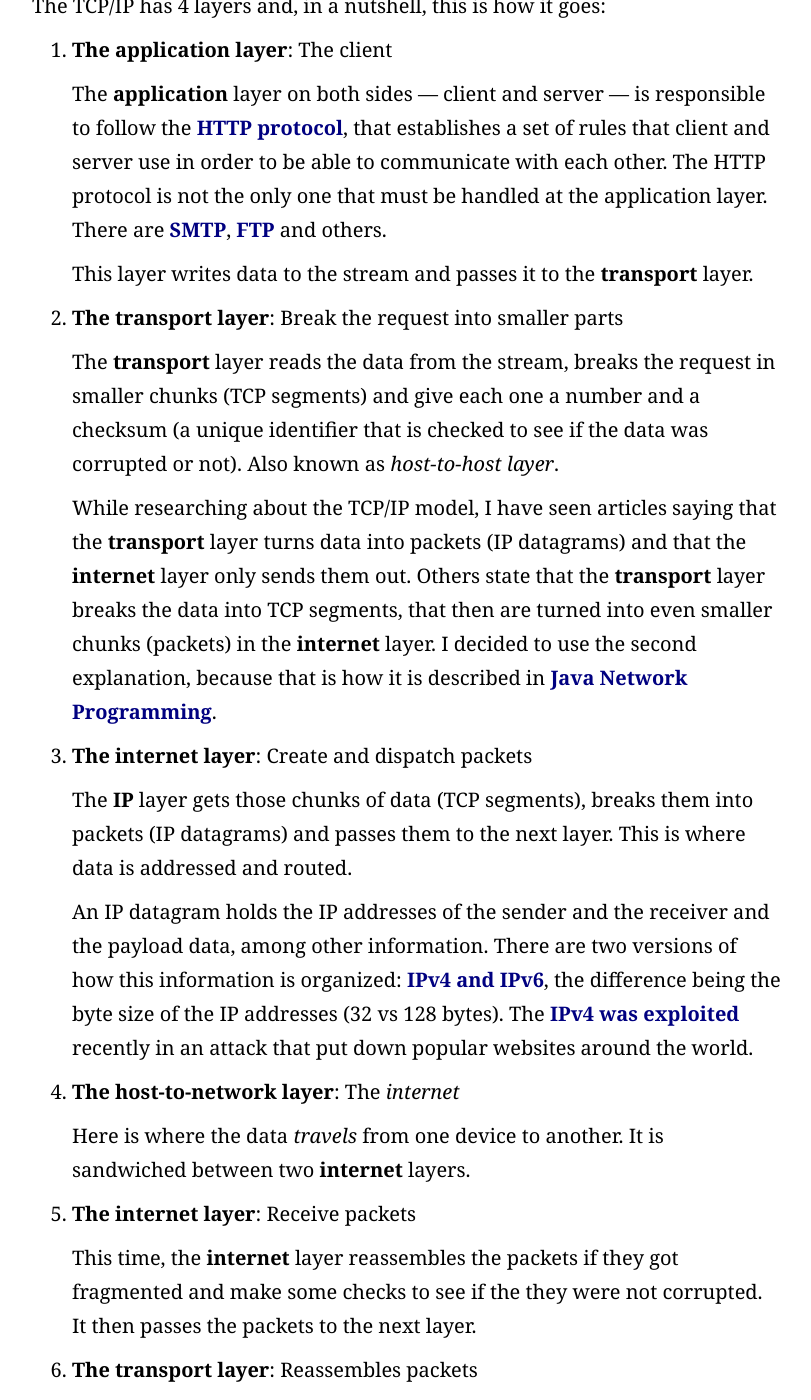
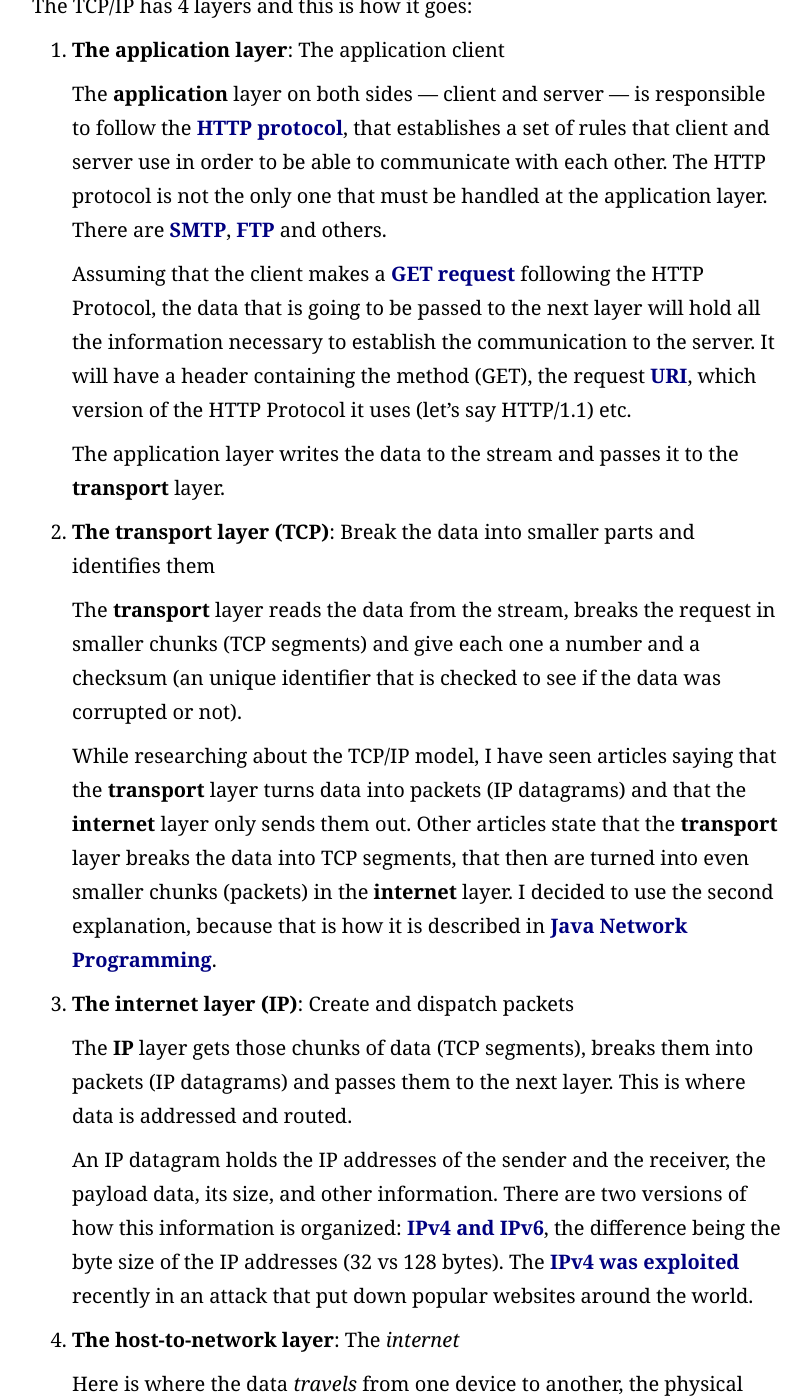
Before and after one commit to pwdd/pwdd.github.io, a Jekyll site: the page built from _posts/2016-11-06-the-internet-layers.md, in a window 1280 px wide and 1400 px high, scrolled down 1298 px. Shown: the whole window, without its empty margins (233-1044 px from the left). Built offline with Jekyll 4.4.1, drawn with Linux system fonts in a browser that asks for light colours; nearby versions of some CDN libraries; some web fonts are replaced; some of the changed text lies outside the part shown.

Commit message:
internet layers - edit2

```diff
--- a/_posts/2016-11-06-the-internet-layers.md
+++ b/_posts/2016-11-06-the-internet-layers.md
@@ -6,7 +6,7 @@
 tags: [scala]
 ---
 
-If you ever tried to understand how your computer connects to *the internet*, you probably learned that a **client** &mdash; usually, but not always, a browser &mdash; sends a request to a **server** located at the address you typed in in the browser's address bar; then the server sends back a response to the client. That's is pretty accurate. But there is much more to that.<!--more-->
+If you ever tried to understand how your computer connects to *the internet*, you probably learned that a **client** &mdash; usually, but not always, a browser &mdash; sends a request to a **server**,  located at the address you typed in in the browser's address bar; then the server sends back a response to the client. That's is pretty accurate. But there is much more to that.<!--more-->
 
 ![Client Server Model](/images/client-server.png)
 
@@ -26,37 +26,39 @@
 
 Each layer follows certain **protocols** that allow them the communicate and exchange the data between each other.
 
-The TCP/IP has 4 layers and, in a nutshell, this is how it goes:
+The TCP/IP has 4 layers and this is how it goes:
 
-1. **The application layer**: The client
+1. **The application layer**: The application client
 
     The **application** layer on both sides &mdash; client and server &mdash; is responsible to follow the [HTTP protocol](https://en.wikipedia.org/wiki/Hypertext_Transfer_Protocol), that establishes a set of rules that client and server use in order to be able to communicate with each other. The HTTP protocol is not the only one that must be handled at the application layer. There are [SMTP](https://en.wikipedia.org/wiki/Simple_Mail_Transfer_Protocol), [FTP](https://en.wikipedia.org/wiki/File_Transfer_Protocol) and others.
 
-    This layer writes data to the stream and passes it to the **transport** layer.
+    Assuming that the client makes a [GET request](https://www.w3.org/Protocols/rfc2616/rfc2616-sec9.html#sec9.3) following the HTTP Protocol, the data that is going to be passed to the next layer will hold all the information necessary to establish the communication to the server. It will have a header containing the method (GET), the request [URI](https://tools.ietf.org/html/rfc3986), which version of the HTTP Protocol it uses (let's say HTTP/1.1) etc.
 
-2. **The transport layer**: Break the request into smaller parts
+    The application layer writes the data to the stream and passes it to the **transport** layer.
 
-    The **transport** layer reads the data from the stream, breaks the request in smaller chunks (TCP segments) and give each one a number and a checksum (a unique identifier that is checked to see if the data was corrupted or not). Also known as *host-to-host layer*.
+2. **The transport layer (TCP)**: Break the data into smaller parts and identifies them
 
-    While researching about the TCP/IP model, I have seen articles saying that the **transport** layer turns data into packets (IP datagrams) and that the **internet** layer only sends them out. Others state that the **transport** layer breaks the data into TCP segments, that then are turned into even smaller chunks (packets) in the **internet** layer. I decided to use the second explanation, because that is how it is described in [Java Network Programming](http://shop.oreilly.com/product/9780596007218.do).
+    The **transport** layer reads the data from the stream, breaks the request in smaller chunks (TCP segments) and give each one a number and a checksum (an unique identifier that is checked to see if the data was corrupted or not).
 
-3. **The internet layer**: Create and dispatch packets
+    While researching about the TCP/IP model, I have seen articles saying that the **transport** layer turns data into packets (IP datagrams) and that the **internet** layer only sends them out. Other articles state that the **transport** layer breaks the data into TCP segments, that then are turned into even smaller chunks (packets) in the **internet** layer. I decided to use the second explanation, because that is how it is described in [Java Network Programming](http://shop.oreilly.com/product/9780596007218.do).
+
+3. **The internet layer (IP)**: Create and dispatch packets
 
     The **IP** layer gets those chunks of data (TCP segments), breaks them into packets (IP datagrams) and passes them to the next layer. This is where data is addressed and routed.
 
-    An IP datagram holds the IP addresses of the sender and the receiver and the payload data, among other information. There are two versions of how this information is organized: [IPv4 and IPv6](https://www.arin.net/knowledge/ipv4_ipv6.pdf), the difference being the byte size of the IP addresses (32 vs 128 bytes). The [IPv4 was exploited](https://twitter.com/eastdakota/status/783841607963381760) recently in an attack that put down popular websites around the world.
+    An IP datagram holds the IP addresses of the sender and the receiver, the payload data, its size, and other information. There are two versions of how this information is organized: [IPv4 and IPv6](https://www.arin.net/knowledge/ipv4_ipv6.pdf), the difference being the byte size of the IP addresses (32 vs 128 bytes). The [IPv4 was exploited](https://twitter.com/eastdakota/status/783841607963381760) recently in an attack that put down popular websites around the world.
 
 4. **The host-to-network layer**: The *internet*
 
-    Here is where the data *travels* from one device to another. It is sandwiched between two **internet** layers.
+    Here is where the data *travels* from one device to another, the physical transportation of the data.
 
 5. **The internet layer**: Receive packets
 
-    This time, the **internet** layer reassembles the packets if they got fragmented and make some checks to see if the they were not corrupted. It then passes the packets to the next layer.
+    This time, the **internet** layer reassembles the packets if they eventually got fragmented and make some checks to see if the they were corrupted. It then passes the packets to the next layer.
 
 6. **The transport layer**: Reassembles packets
 
-    The server **transport** layer now checks to make sure that all packets have arrived and are not corrupted. If something is missing or corrupted, it sends back a request for the missing packet. When everything is right, it reassembles the data and writes it to a stream sent to the server.
+    The server **transport** layer now checks to make sure that all packets have arrived and are not corrupted. If something is missing or corrupted, it sends back a request for the missing packet. This is a characteristic of the TCP protocol. The [UDP](https://en.wikipedia.org/wiki/User_Datagram_Protocol) protocol does not guarantee data integrity (it is used to transmit videos, for instance). When everything is right, it reassembles the data and writes it to a stream sent to the server.
 
 7. **The application layer**: The server
 
```
